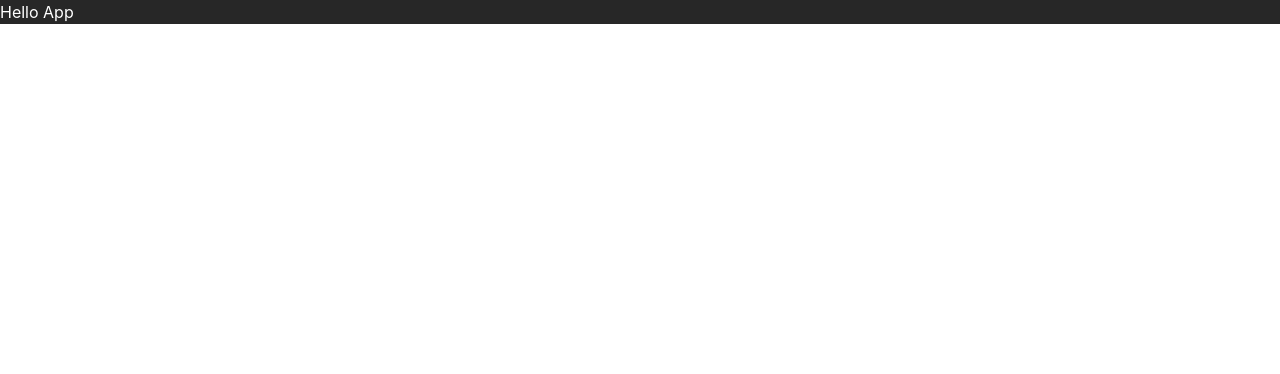
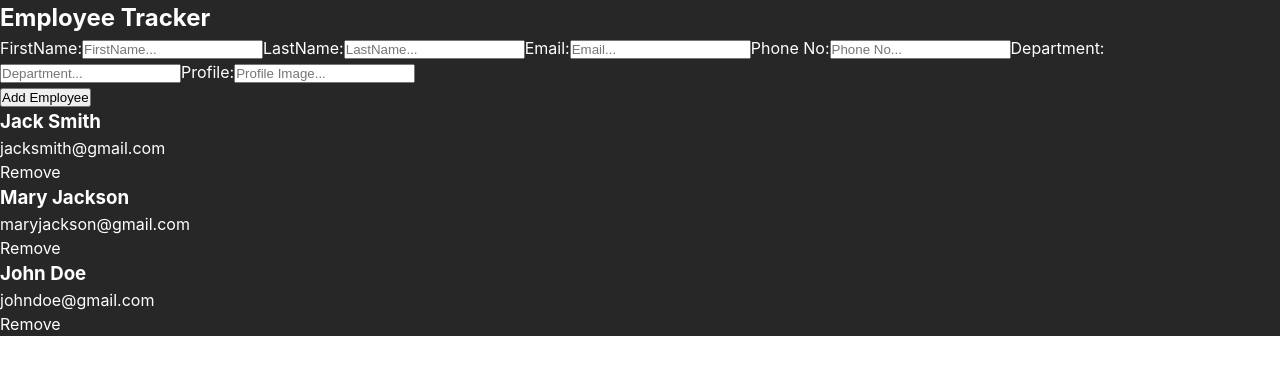
Before and after one commit to Jacobkyalo/json-server, a React (Create React App) app: page / in a window 1280 px wide. Shown: the top 374 px of the page. Built offline with nearby package versions, Linux system fonts and the light colour scheme.

Commit message:
added components and worked on them

```diff
--- a/src/App.js
+++ b/src/App.js
@@ -1,7 +1,58 @@
+import { useState } from "react";
+import Employees from "./components/Employees";
 import "./App.css";
+import Header from "./components/Header";
+import AddForm from "./components/AddForm";
 
 function App() {
-  return <div className="app">Hello App</div>;
+  const [employees, setEmployees] = useState([
+    {
+      id: 1,
+      firstName: "Jack",
+      lastName: "Smith",
+      email: "jacksmith@gmail.com",
+      phone: 222 - 333 - 444 - 555,
+      department: "ICT",
+      profile: "https://randomuser.me/api/portraits/men/47.jpg",
+    },
+    {
+      id: 2,
+      firstName: "Mary",
+      lastName: "Jackson",
+      email: "maryjackson@gmail.com",
+      phone: 123 - 643 - 534 - 657,
+      department: "HR",
+      profile: "https://randomuser.me/api/portraits/women/47.jpg",
+    },
+    {
+      id: 3,
+      firstName: "John",
+      lastName: "Doe",
+      email: "johndoe@gmail.com",
+      phone: 976 - 762 - 833 - 477,
+      department: "Clerk",
+      profile: "https://randomuser.me/api/portraits/men/30.jpg",
+    },
+  ]);
+
+  const addEmployee = (employee) => {
+    const id = Math.floor(Math.random() * 1000 + 1);
+    setEmployees([...employees, { id, ...employee }]);
+  };
+
+  const handleRemove = (id) => {
+    setEmployees(employees.filter((employee) => employee.id !== id));
+  };
+
+  return (
+    <div className="app">
+      <Header />
+      <AddForm addEmployee={addEmployee} />
+      <div className="people">
+        <Employees employee={employees} deleteEmployee={handleRemove} />
+      </div>
+    </div>
+  );
 }
 
 export default App;
--- /dev/null
+++ b/src/components/AddForm.js
@@ -0,0 +1,100 @@
+import React, { useState } from "react";
+
+const AddForm = ({ addEmployee }) => {
+  const [firstName, setFirstName] = useState("");
+  const [lastName, setLastName] = useState("");
+  const [email, setEmail] = useState("");
+  const [phone, setPhone] = useState("");
+  const [department, setDepartment] = useState("");
+  const [profile, setProfile] = useState("");
+  const [error, setError] = useState(false);
+
+  const handleFormSubmit = (event) => {
+    event.preventDefault();
+    if (
+      !firstName &&
+      !lastName &&
+      !email &&
+      !phone &&
+      !department &&
+      !profile
+    ) {
+      setError(true);
+      setTimeout(() => {
+        setError(false);
+      }, 1500);
+    }
+    addEmployee({ firstName, lastName, email, phone, department, profile });
+  };
+
+  return (
+    <section>
+      <form className="form" onSubmit={handleFormSubmit}>
+        <div className="form__content">
+          <label htmlFor="firstname">
+            FirstName:
+            <input
+              type="text"
+              placeholder="FirstName..."
+              value={firstName}
+              onChange={(e) => setFirstName(e.target.value)}
+            />
+          </label>
+          <label htmlFor="lastname">
+            LastName:
+            <input
+              type="text"
+              placeholder="LastName..."
+              value={lastName}
+              onChange={(e) => setLastName(e.target.value)}
+            />
+          </label>
+          <label htmlFor="email">
+            Email:
+            <input
+              type="email"
+              placeholder="Email..."
+              value={email}
+              onChange={(e) => setEmail(e.target.value)}
+            />
+          </label>
+          <label htmlFor="phone">
+            Phone No:
+            <input
+              type="text"
+              placeholder="Phone No..."
+              value={phone}
+              onChange={(e) => setPhone(e.target.value)}
+            />
+          </label>
+          <label htmlFor="department">
+            Department:
+            <input
+              type="text"
+              placeholder="Department..."
+              value={department}
+              onChange={(e) => setDepartment(e.target.value)}
+            />
+          </label>
+          <label htmlFor="profile">
+            Profile:
+            <input
+              type="url"
+              placeholder="Profile Image..."
+              value={profile}
+              onChange={(e) => setProfile(e.target.value)}
+            />
+          </label>
+        </div>
+        {error && (
+          <p style={{ color: "#ff0000", marginTop: "7px" }}>
+            Please fill all the fields!
+          </p>
+        )}
+        <button className="form__btn">Add Employee</button>
+      </form>
+    </section>
+  );
+};
+
+export default AddForm;
--- /dev/null
+++ b/src/components/Employee.js
@@ -0,0 +1,19 @@
+import React from "react";
+
+const Employee = ({ employee, deleteEmployee }) => {
+  return (
+    <div className="employee">
+      <div>
+        <h3>
+          {employee.firstName} {employee.lastName}
+        </h3>
+        <p>{employee.email}</p>
+      </div>
+      <span className="delete" onClick={() => deleteEmployee(employee.id)}>
+        Remove
+      </span>
+    </div>
+  );
+};
+
+export default Employee;
--- /dev/null
+++ b/src/components/Employees.js
@@ -0,0 +1,21 @@
+import React from "react";
+import Employee from "./Employee";
+
+const Employees = ({ employee, deleteEmployee }) => {
+  return (
+    <section>
+      <>
+        {employee &&
+          employee.map((employee) => (
+            <Employee
+              key={employee.id}
+              employee={employee}
+              deleteEmployee={deleteEmployee}
+            />
+          ))}
+      </>
+    </section>
+  );
+};
+
+export default Employees;
--- /dev/null
+++ b/src/components/Header.js
@@ -0,0 +1,11 @@
+import React from "react";
+
+const Header = () => {
+  return (
+    <header>
+      <h2 className="heading">Employee Tracker</h2>
+    </header>
+  );
+};
+
+export default Header;
```
